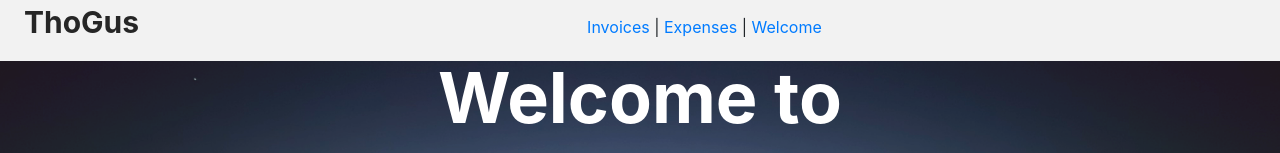
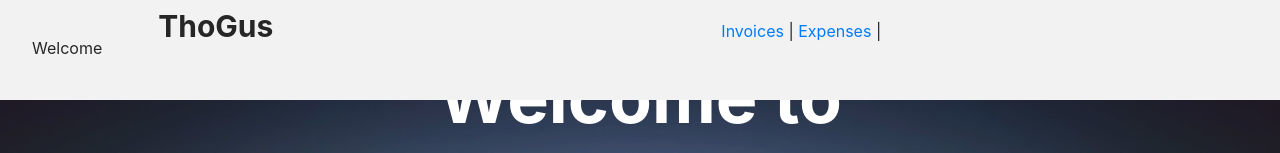
Before and after one commit to ThoGos1/thogus-react, a React (Create React App) app in the folder my-app/: page / in a window 1280 px wide. Shown: the top 153 px of the page. Built offline with nearby package versions, Linux system fonts and the light colour scheme.

Commit message:
ready for nav bar li-a overhaul

```diff
--- a/my-app/src/App.css
+++ b/my-app/src/App.css
@@ -76,7 +76,6 @@ ul {
   padding: 0;
   overflow: hidden;
   background-color: #f2f2f2;
-  position: fixed;
   top: 0;
   width: 100%;
 }
--- a/my-app/src/components/Navbar.jsx
+++ b/my-app/src/components/Navbar.jsx
@@ -10,10 +10,17 @@ export default function Navbar() {
           paddingBottom: "1rem"
         }}
         >
-        <Link to="/" style={{margin: '1.5rem', fontWeight: 'bold', color: '#262626', fontSize: '30px', marginRight: '35%', marginTop: '1rem'}}>ThoGus</Link>
-        <Link to="/invoices" style={{ marginBottom: '3rem' }}>Invoices</Link> |{" "}
-        <Link to="/expenses">Expenses</Link> |{" "}
-        <Link to="/welcome">Welcome</Link>
+        <ul style={{marginTop: '4px', marginBottom: '-8px'}}>
+            <Link to="/" style={{margin: '1.5rem', fontWeight: 'bold', color: '#262626', fontSize: '30px', marginRight: '35%' }}>ThoGus</Link>
+            <Link to="/invoices" style={{ marginBottom: '3rem' }}>Invoices</Link> |{" "}
+            <Link to="/expenses">Expenses</Link> |{" "}
+
+            <li>
+                <a>
+                    <Link to="/welcome">Welcome</Link>
+                </a>
+            </li>
+        </ul>
       </nav>
 
     </div>
```
